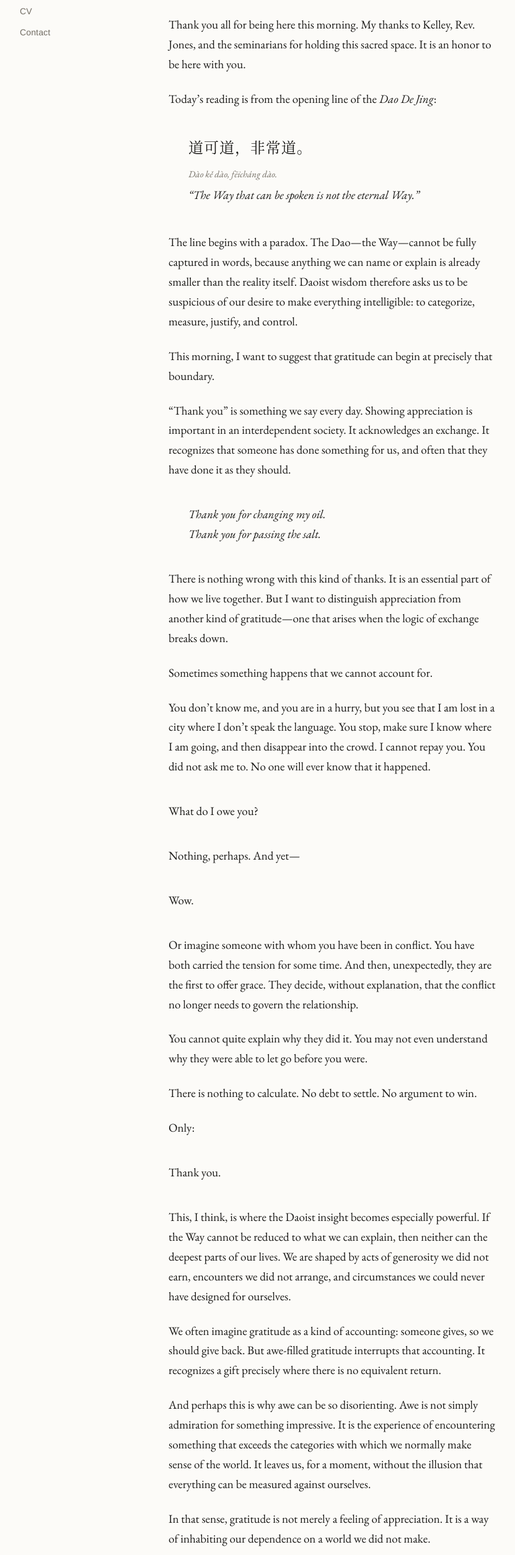
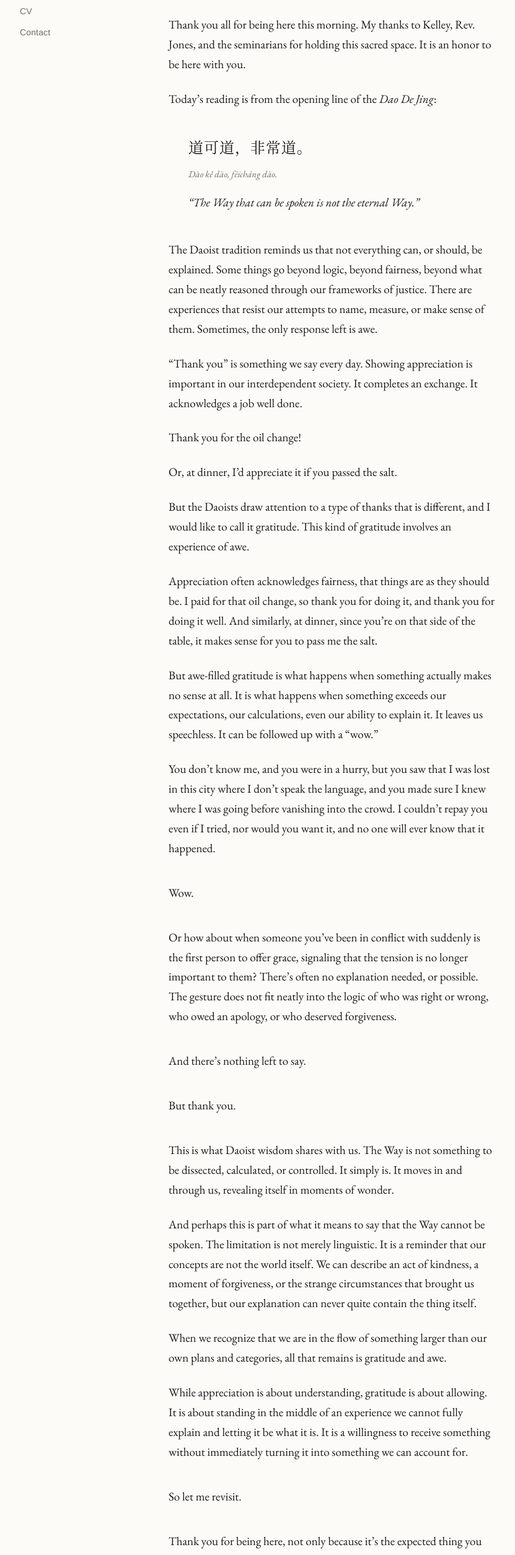
Before and after one commit to wdchang/wylie-chang.com, a plain HTML site: page gratitude.html in a window 1280 px wide. Shown: the part 241-2750 px from the top of the page at 62% size, without its empty margins (192-1023 px from the left). Drawn offline with nearby package versions, Linux system fonts and the light colour scheme.

Commit message:
Replace the Morning Prayers talk with the revised text

```diff
--- a/gratitude.html
+++ b/gratitude.html
@@ -39,76 +39,57 @@
           <span class="gloss">&ldquo;The Way that can be spoken is not the eternal Way.&rdquo;</span>
         </div>
 
-        <p>The line begins with a paradox. The Dao&mdash;the Way&mdash;cannot be fully captured in words, because anything we can name or explain is already smaller than the reality itself. Daoist wisdom therefore asks us to be suspicious of our desire to make everything intelligible: to categorize, measure, justify, and control.</p>
+        <p>The Daoist tradition reminds us that not everything can, or should, be explained. Some things go beyond logic, beyond fairness, beyond what can be neatly reasoned through our frameworks of justice. There are experiences that resist our attempts to name, measure, or make sense of them. Sometimes, the only response left is awe.</p>
 
-        <p>This morning, I want to suggest that gratitude can begin at precisely that boundary.</p>
+        <p>&ldquo;Thank you&rdquo; is something we say every day. Showing appreciation is important in our interdependent society. It completes an exchange. It acknowledges a job well done.</p>
 
-        <p>&ldquo;Thank you&rdquo; is something we say every day. Showing appreciation is important in an interdependent society. It acknowledges an exchange. It recognizes that someone has done something for us, and often that they have done it as they should.</p>
+        <p>Thank you for the oil change!</p>
 
-        <blockquote>
-          <p>Thank you for changing my oil.<br>
-          Thank you for passing the salt.</p>
-        </blockquote>
+        <p>Or, at dinner, I&rsquo;d appreciate it if you passed the salt.</p>
 
-        <p>There is nothing wrong with this kind of thanks. It is an essential part of how we live together. But I want to distinguish appreciation from another kind of gratitude&mdash;one that arises when the logic of exchange breaks down.</p>
+        <p>But the Daoists draw attention to a type of thanks that is different, and I would like to call it gratitude. This kind of gratitude involves an experience of awe.</p>
 
-        <p>Sometimes something happens that we cannot account for.</p>
+        <p>Appreciation often acknowledges fairness, that things are as they should be. I paid for that oil change, so thank you for doing it, and thank you for doing it well. And similarly, at dinner, since you&rsquo;re on that side of the table, it makes sense for you to pass me the salt.</p>
 
-        <p>You don&rsquo;t know me, and you are in a hurry, but you see that I am lost in a city where I don&rsquo;t speak the language. You stop, make sure I know where I am going, and then disappear into the crowd. I cannot repay you. You did not ask me to. No one will ever know that it happened.</p>
+        <p>But awe-filled gratitude is what happens when something actually makes no sense at all. It is what happens when something exceeds our expectations, our calculations, even our ability to explain it. It leaves us speechless. It can be followed up with a &ldquo;wow.&rdquo;</p>
 
-        <p class="beat">What do I owe you?</p>
-
-        <p>Nothing, perhaps. And yet&mdash;</p>
+        <p>You don&rsquo;t know me, and you were in a hurry, but you saw that I was lost in this city where I don&rsquo;t speak the language, and you made sure I knew where I was going before vanishing into the crowd. I couldn&rsquo;t repay you even if I tried, nor would you want it, and no one will ever know that it happened.</p>
 
         <p class="beat">Wow.</p>
 
-        <p>Or imagine someone with whom you have been in conflict. You have both carried the tension for some time. And then, unexpectedly, they are the first to offer grace. They decide, without explanation, that the conflict no longer needs to govern the relationship.</p>
+        <p>Or how about when someone you&rsquo;ve been in conflict with suddenly is the first person to offer grace, signaling that the tension is no longer important to them? There&rsquo;s often no explanation needed, or possible. The gesture does not fit neatly into the logic of who was right or wrong, who owed an apology, or who deserved forgiveness.</p>
 
-        <p>You cannot quite explain why they did it. You may not even understand why they were able to let go before you were.</p>
+        <p class="beat">And there&rsquo;s nothing left to say.</p>
 
-        <p>There is nothing to calculate. No debt to settle. No argument to win.</p>
+        <p class="beat">But thank you.</p>
 
-        <p>Only:</p>
+        <p>This is what Daoist wisdom shares with us. The Way is not something to be dissected, calculated, or controlled. It simply is. It moves in and through us, revealing itself in moments of wonder.</p>
+
+        <p>And perhaps this is part of what it means to say that the Way cannot be spoken. The limitation is not merely linguistic. It is a reminder that our concepts are not the world itself. We can describe an act of kindness, a moment of forgiveness, or the strange circumstances that brought us together, but our explanation can never quite contain the thing itself.</p>
+
+        <p>When we recognize that we are in the flow of something larger than our own plans and categories, all that remains is gratitude and awe.</p>
+
+        <p>While appreciation is about understanding, gratitude is about allowing. It is about standing in the middle of an experience we cannot fully explain and letting it be what it is. It is a willingness to receive something without immediately turning it into something we can account for.</p>
+
+        <p class="beat">So let me revisit.</p>
+
+        <p>Thank you for being here, not only because it&rsquo;s the expected thing you say when you have an audience, but because of how uniquely awe-inspiring it is to have a group in quiet reverence gathered every day, across times of peace and turmoil alike.</p>
+
+        <p>There is something remarkable about the fact that people continue to gather here. The continuity itself is a kind of gift, sustained by people who chose to show up, to care for one another, and to hold this space open for whoever walks through its doors.</p>
+
+        <p>Thank you to Rev. Jones and the seminarians for holding this space with duty and love, no matter the color of the day in their lives or ours.</p>
+
+        <p>And working as an EMT on ambulances in Cambridge, I am reminded often of what cosmic luck it is to be alive and here at all. So much of existence is contingent. We are here because of an almost incomprehensible series of circumstances that none of us arranged and none of us could have predicted.</p>
+
+        <p class="beat">I can hardly grasp the magnitude of that gift.</p>
+
+        <p>There&rsquo;s nothing left to say but:</p>
 
         <p class="beat">Thank you.</p>
 
-        <p>This, I think, is where the Daoist insight becomes especially powerful. If the Way cannot be reduced to what we can explain, then neither can the deepest parts of our lives. We are shaped by acts of generosity we did not earn, encounters we did not arrange, and circumstances we could never have designed for ourselves.</p>
-
-        <p>We often imagine gratitude as a kind of accounting: someone gives, so we should give back. But awe-filled gratitude interrupts that accounting. It recognizes a gift precisely where there is no equivalent return.</p>
-
-        <p>And perhaps this is why awe can be so disorienting. Awe is not simply admiration for something impressive. It is the experience of encountering something that exceeds the categories with which we normally make sense of the world. It leaves us, for a moment, without the illusion that everything can be measured against ourselves.</p>
-
-        <p>In that sense, gratitude is not merely a feeling of appreciation. It is a way of inhabiting our dependence on a world we did not make.</p>
-
-        <p>The <cite>Dao De Jing</cite> begins by warning us against mistaking our descriptions of the Way for the Way itself. Perhaps gratitude asks something similar of us. We can name what happened. We can tell the story. We can try to explain why someone was kind, why someone forgave us, why we happened to be there at exactly the right moment.</p>
-
-        <p class="beat">But the explanation is not the experience.</p>
-
-        <p>There are moments when the appropriate response to life is not mastery, but receptivity. Not &ldquo;I understand,&rdquo; but &ldquo;I received something I did not expect.&rdquo; Not &ldquo;this is what was owed,&rdquo; but &ldquo;this was given.&rdquo;</p>
-
-        <p>So let me revisit what I said at the beginning.</p>
-
-        <p class="beat">Thank you for being here.</p>
-
-        <p>Not simply because it is the expected thing to say when one has an audience, but because there is something quietly astonishing about a community gathering here every morning in reverence&mdash;across generations, across seasons, across times of peace and turmoil alike. This space exists because people have continued to tend it, and because people continue to arrive.</p>
-
-        <p>Thank you to Rev. Jones and the seminarians for holding this space with duty and love, regardless of the color of the day in their lives or ours.</p>
-
-        <p>And working as an EMT on ambulances in Cambridge, I am reminded often of the strange contingency of being alive at all. Every ordinary day depends upon an almost incomprehensible chain of circumstances: that we were born, that we survived, that we encountered particular people, that we happened to be here rather than somewhere else.</p>
-
-        <p>I cannot make sense of the magnitude of that gift.</p>
-
-        <p class="beat">Perhaps I do not need to.</p>
-
-        <p>The Daoists remind us that there are things beyond the reach of our explanations. Perhaps gratitude is what we do when we reach that edge.</p>
-
-        <p>And so, in awe:</p>
-
-        <p class="beat">Thank you.</p>
-
-        <p class="colophon">Wylie D. C. Chang<br>
-          10 February 2025<br>
-          Appleton Chapel, Memorial Church at Harvard University, Cambridge</p>
+        <p class="colophon">Wylie D.C. Chang<br>
+          Morning Prayers, Appleton Chapel, Memorial Church at Harvard University<br>
+          Cambridge, MA &middot; February 10, 2025</p>
       </div>
     </div>
   </main>
--- a/style.css
+++ b/style.css
@@ -212,7 +212,7 @@ a.title-link:hover { color: var(--accent); text-decoration-color: var(--accent);
   font-size: 0.9375rem;
   color: var(--quiet);
 }
-.reading .gloss { display: block; font-style: italic; margin-top: 0.4rem; }
+.reading .gloss { display: block; font-style: italic; margin-top: 1.15rem; }
 
 .colophon {
   margin-top: 4.5rem;
```
